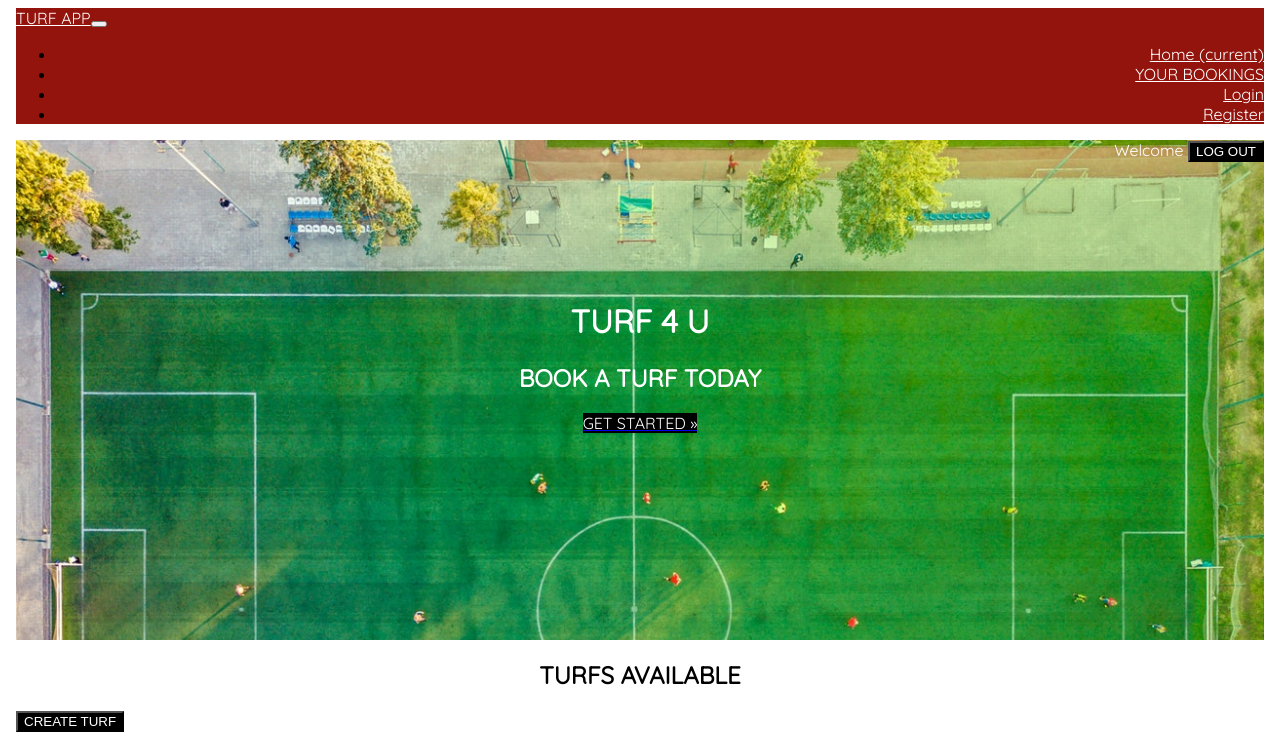
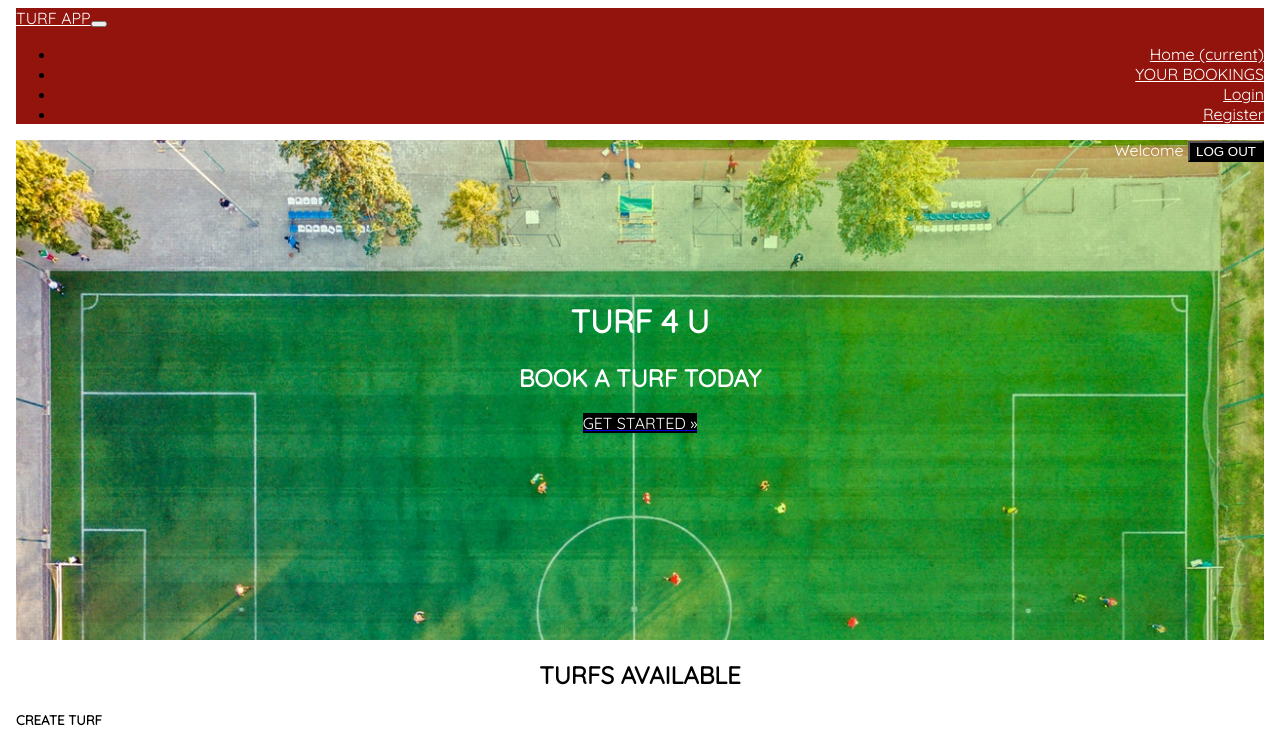
Before and after one commit to arondasamuel123/TurfApp, an Angular app: page / in a window 1280 px wide. Shown: the top 749 px of the page. Built offline with nearby package versions, Linux system fonts and the light colour scheme; no server answers.

Commit message:
Made use of ngIf directive to hide component

```diff
--- a/src/app/turf-form/turf-form.component.html
+++ b/src/app/turf-form/turf-form.component.html
@@ -1,4 +1,4 @@
-<button type="button" class="btn btn-primary" data-toggle="modal" data-target="#myModal" style="background-color: black;">
+<button *ngIf="userRole === 'TO'"  type="button" class="btn btn-primary" data-toggle="modal" data-target="#myModal" style="background-color: black;" >
   <font style="color: white;">CREATE TURF</font>
 </button>
 
--- a/src/app/turf-form/turf-form.component.ts
+++ b/src/app/turf-form/turf-form.component.ts
@@ -9,7 +9,7 @@ import {TurfBackendService} from '../turf-backend.service';
 })
 export class TurfFormComponent implements OnInit {
 newTurf = new Turf('', '', 0);
-
+public userRole = localStorage.getItem('currentRole');
   constructor(private endpoint: TurfBackendService, private router: Router) { }
 
   create() {
```
